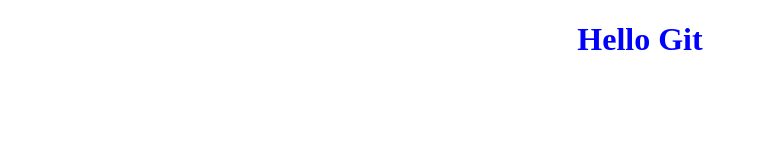
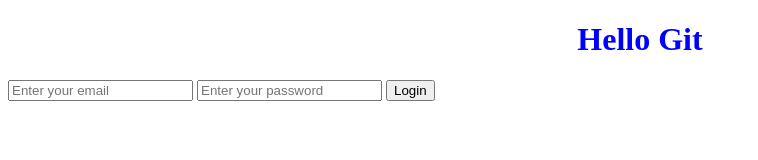
Before and after one commit to ekatfurniss/shecodes_app, a plain HTML site: page index.html in a window 1280 px wide. Shown: the whole page, without its empty margins (0-758 px from the left). Drawn offline with Linux system fonts and the light colour scheme.

Commit message:
added html login form

```diff
--- a/index.html
+++ b/index.html
@@ -11,6 +11,11 @@
     <h1>
         Hello Git
     </h1>
+    <form>
+        <input type="text" placeholder="Enter your email"/>
+        <input type="password" placeholder="Enter your password"/>
+        <input type="submit" value="Login">
+    </form>
     <script src="script.js"></script>
 </body>
 </html>
```
